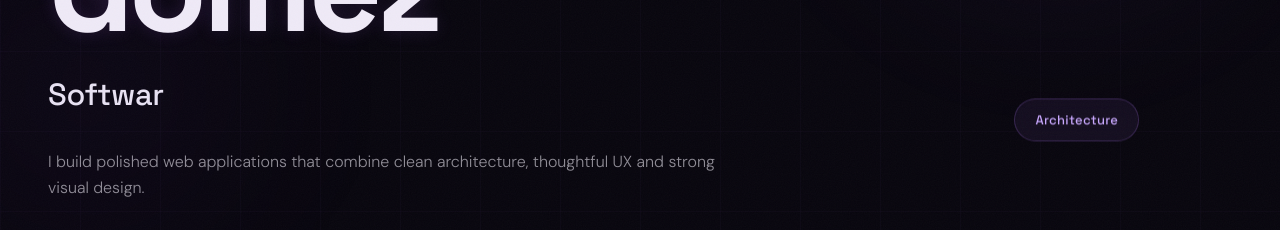
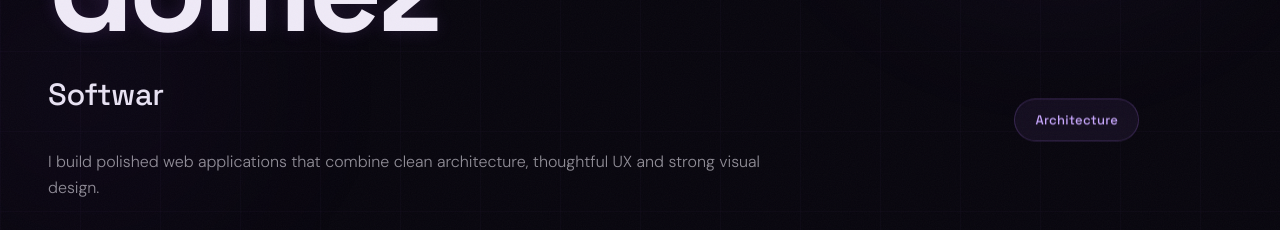
Before and after one commit to GaiaGomez/gaia-gomez-portfolio, a React (Vite) app: page / in a window 1280 px wide. Shown: the part 429-659 px from the top of the page. Built offline with nearby package versions, Linux system fonts and the light colour scheme.

Commit message:
Refine hero layout for future video

```diff
--- a/src/components/Hero.jsx
+++ b/src/components/Hero.jsx
@@ -149,8 +149,8 @@ export default function Hero() {
       </div>
 
       {/* ── Main content ─────────────────────────────── */}
-      <div className="container" style={{ paddingTop: '90px', paddingLeft: '48px', marginLeft: 0, maxWidth: 'none', position: 'relative', zIndex: 1 }}>
-        <div style={{ maxWidth: '780px' }}>
+      <div className="container hero-content-wrap" style={{ paddingTop: '90px', paddingLeft: '48px', marginLeft: 0, maxWidth: 'none', position: 'relative', zIndex: 1 }}>
+        <div style={{ maxWidth: '860px' }}>
 
           {/* 1. Badge */}
           <div style={{
@@ -204,7 +204,7 @@ export default function Hero() {
             minHeight: '36px',
             display: 'flex',
             alignItems: 'center',
-            maxWidth: '680px',
+            maxWidth: '760px',
           }}>
             <span style={{
               fontFamily: "'Space Grotesk', sans-serif",
@@ -232,7 +232,7 @@ export default function Hero() {
             lineHeight: '1.65',
             marginBottom: '52px',
             fontWeight: '300',
-            maxWidth: '680px',
+            maxWidth: '760px',
           }}>
             I build polished web applications that combine clean architecture, thoughtful UX and strong visual design.
           </p>
@@ -316,6 +316,24 @@ export default function Hero() {
           51%  { transform: scaleY(1); transform-origin: bottom; }
           100% { transform: scaleY(0); transform-origin: bottom; }
         }
+
+        .hero-content-wrap {
+          padding-right: clamp(24px, 6vw, 88px);
+        }
+
+        /* Reserved area for upcoming side video on large screens */
+        @media (min-width: 1200px) {
+          .hero-content-wrap {
+            padding-right: clamp(180px, 20vw, 320px);
+          }
+        }
+
+        @media (max-width: 1024px) {
+          .hero-content-wrap {
+            padding-right: 24px;
+            padding-left: 24px !important;
+          }
+        }
       `}</style>
     </section>
   );
```
